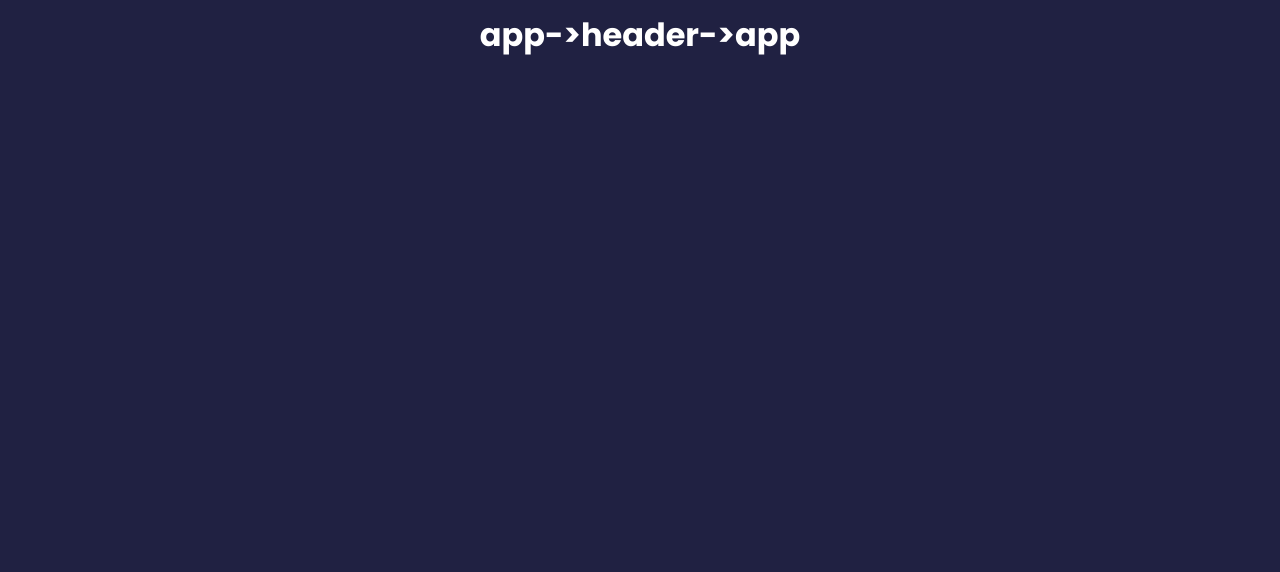
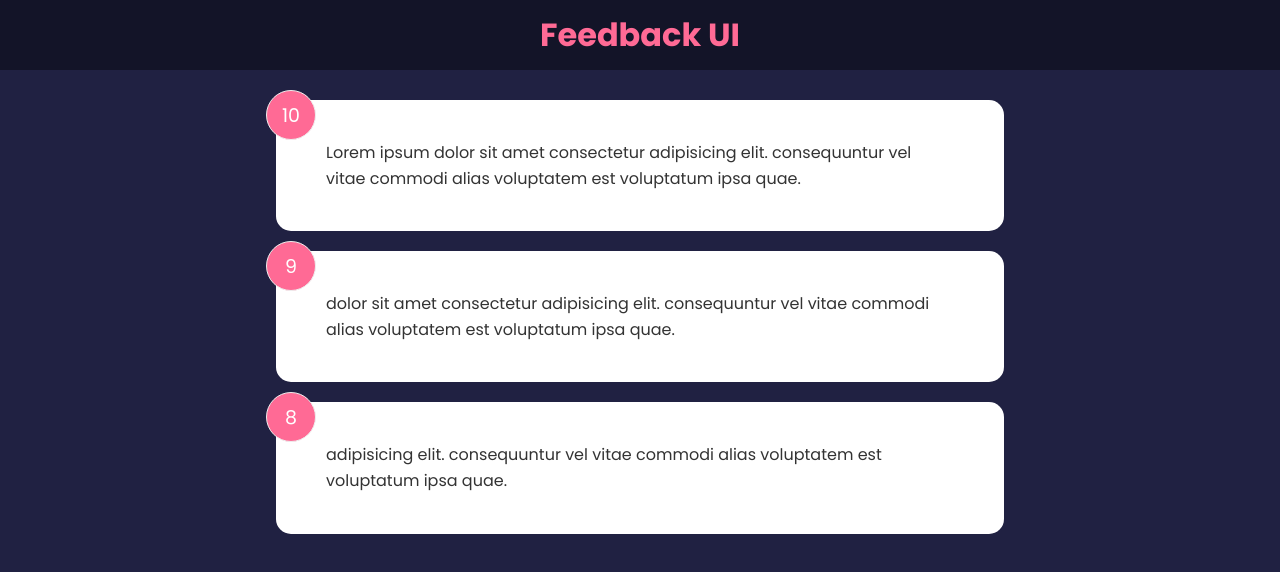
Before and after one commit to MattRuetz/reviews-react-app, a React (Create React App) app: page / in a window 1280 px wide. Shown: the top 572 px of the page. Built offline with nearby package versions, Linux system fonts and the light colour scheme.

Commit message:
link list components to display sample data from data/FeedbackData.js

```diff
--- a/package.json
+++ b/package.json
@@ -8,6 +8,7 @@
     "@testing-library/user-event": "^13.5.0",
     "react": "^17.0.2",
     "react-dom": "^17.0.2",
+    "react-icons": "^4.3.1",
     "react-scripts": "5.0.0",
     "web-vitals": "^2.1.4"
   },
--- a/src/App.js
+++ b/src/App.js
@@ -1,9 +1,17 @@
+import { useState } from 'react';
 import Header from './components/Header';
+import FeedbackList from './components/FeedbackList';
+import FeedbackData from './data/FeedbackData';
 
 const App = () => {
+    const [feedback, setFeedback] = useState(FeedbackData);
+
     return (
         <>
-            <Header text="app->header->app"></Header>
+            <Header />
+            <div className="container">
+                <FeedbackList feedback={feedback} />
+            </div>
         </>
     );
 };
--- a/src/components/FeedbackItem.jsx
+++ b/src/components/FeedbackItem.jsx
@@ -1,20 +1,18 @@
-import { useState } from 'react';
+import { FaTimes } from 'react-icons/fa';
+import Card from './shared/Card';
+import PropTypes from 'prop-types';
 
-function FeedbackItem() {
-    const [rating, setRating] = useState(7);
-    const [text, setText] = useState('This is feedback you should consider...');
-
-    const handleClick = () => {
-        setRating((prev) => prev + 1);
-    };
-
+function FeedbackItem({ item }) {
     return (
-        <div className="card">
-            <div className="num-display">{rating}</div>
-            <div className="text-display">{text}</div>
-            <button onClick={handleClick}></button>
-        </div>
+        <Card>
+            <div className="num-display">{item.rating}</div>
+            <div className="text-display">{item.text}</div>
+        </Card>
     );
 }
 
+FeedbackItem.propTypes = {
+    item: PropTypes.object.isRequired,
+};
+
 export default FeedbackItem;
--- /dev/null
+++ b/src/components/FeedbackList.jsx
@@ -0,0 +1,32 @@
+import FeedbackItem from './FeedbackItem';
+import PropTypes from 'prop-types';
+
+// Component for entire list of feedback cards
+// props: feedback - Array of all feedback items as React State
+const FeedbackList = ({ feedback }) => {
+    if (!feedback || feedback.length === 0) {
+        return <p>No Feedback... yet!</p>;
+    }
+
+    console.log(feedback);
+
+    return (
+        <div className="feedback-list">
+            {feedback.map((item) => (
+                <FeedbackItem key={item.id} item={item} />
+            ))}
+        </div>
+    );
+};
+
+FeedbackList.propTypes = {
+    feedback: PropTypes.arrayOf(
+        PropTypes.shape({
+            id: PropTypes.number.isRequired,
+            text: PropTypes.string.isRequired,
+            rating: PropTypes.number.isRequired,
+        })
+    ),
+};
+
+export default FeedbackList;
--- a/src/components/Header.jsx
+++ b/src/components/Header.jsx
@@ -1,3 +1,5 @@
+import PropTypes from 'prop-types';
+
 const Header = ({ text, bgColor, textColor }) => {
     const headerStyle = {
         backgroundColor: bgColor,
@@ -13,4 +15,17 @@ const Header = ({ text, bgColor, textColor }) => {
     );
 };
 
+Header.defaultProps = {
+    text: 'Feedback UI',
+    bgColor: 'rgba(0,0,0,0.4)',
+    textColor: '#ff6a95',
+};
+
+// Every react component had a propTypes object
+Header.propTypes = {
+    text: PropTypes.string,
+    bgColor: PropTypes.string,
+    textColor: PropTypes.string,
+};
+
 export default Header;
--- /dev/null
+++ b/src/components/shared/Card.jsx
@@ -0,0 +1,16 @@
+import PropTypes from 'prop-types';
+
+const Card = ({ children, reverse }) => {
+    return <div className={`card ${reverse && 'reverse'}`}>{children}</div>;
+};
+
+Card.defaultProps = {
+    reverse: false,
+};
+
+Card.propTypes = {
+    children: PropTypes.node.isRequired,
+    reverse: PropTypes.bool,
+};
+
+export default Card;
--- /dev/null
+++ b/src/data/FeedbackData.js
@@ -0,0 +1,19 @@
+const FeedbackData = [
+    {
+        id: 1,
+        rating: 10,
+        text: 'Lorem ipsum dolor sit amet consectetur adipisicing elit. consequuntur vel vitae commodi alias voluptatem est voluptatum ipsa quae.',
+    },
+    {
+        id: 2,
+        rating: 9,
+        text: 'dolor sit amet consectetur adipisicing elit. consequuntur vel vitae commodi alias voluptatem est voluptatum ipsa quae.',
+    },
+    {
+        id: 3,
+        rating: 8,
+        text: 'adipisicing elit. consequuntur vel vitae commodi alias voluptatem est voluptatum ipsa quae.',
+    },
+];
+
+export default FeedbackData;
```
Also changed, not shown: 1 other file (tests, documents, lock files or other folders).
